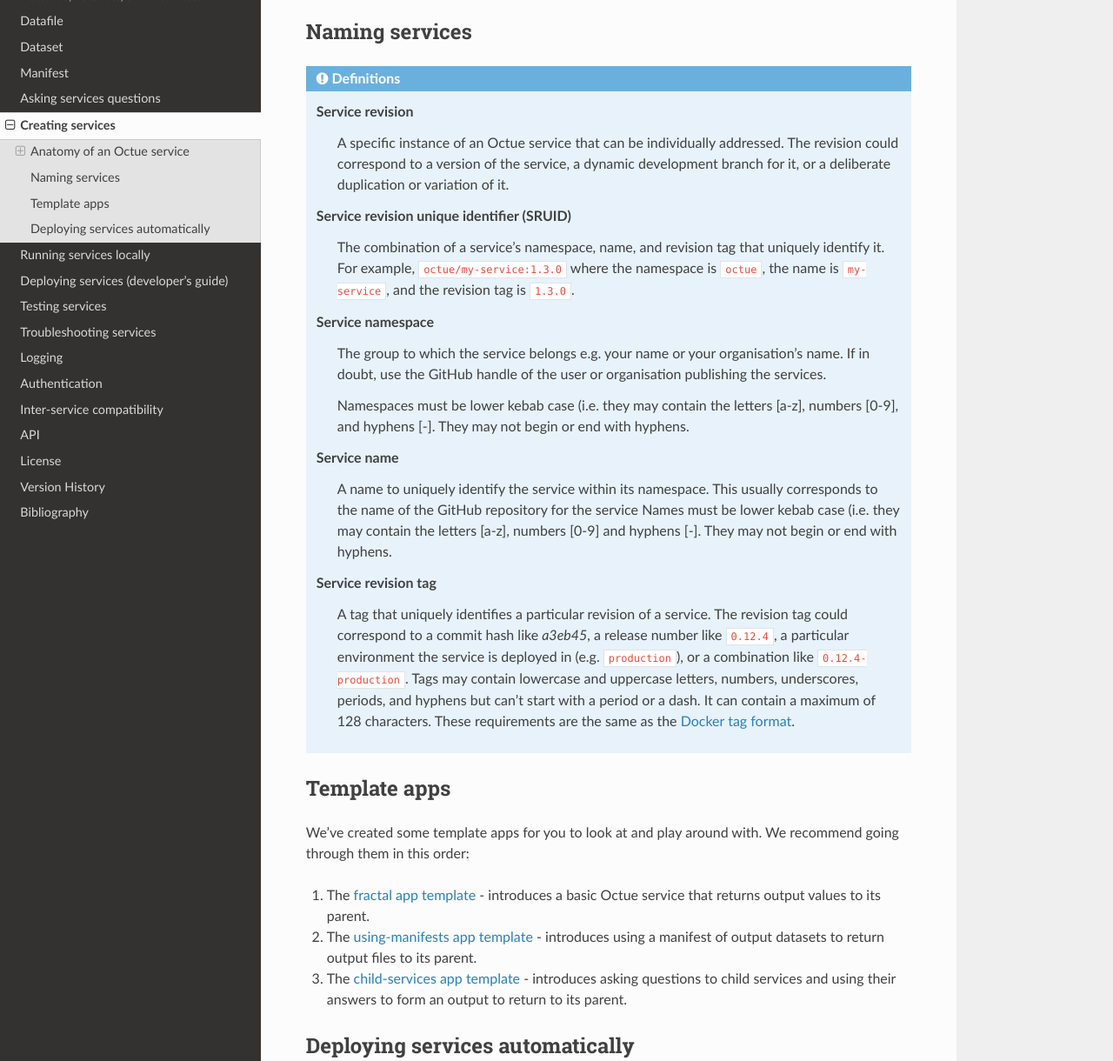
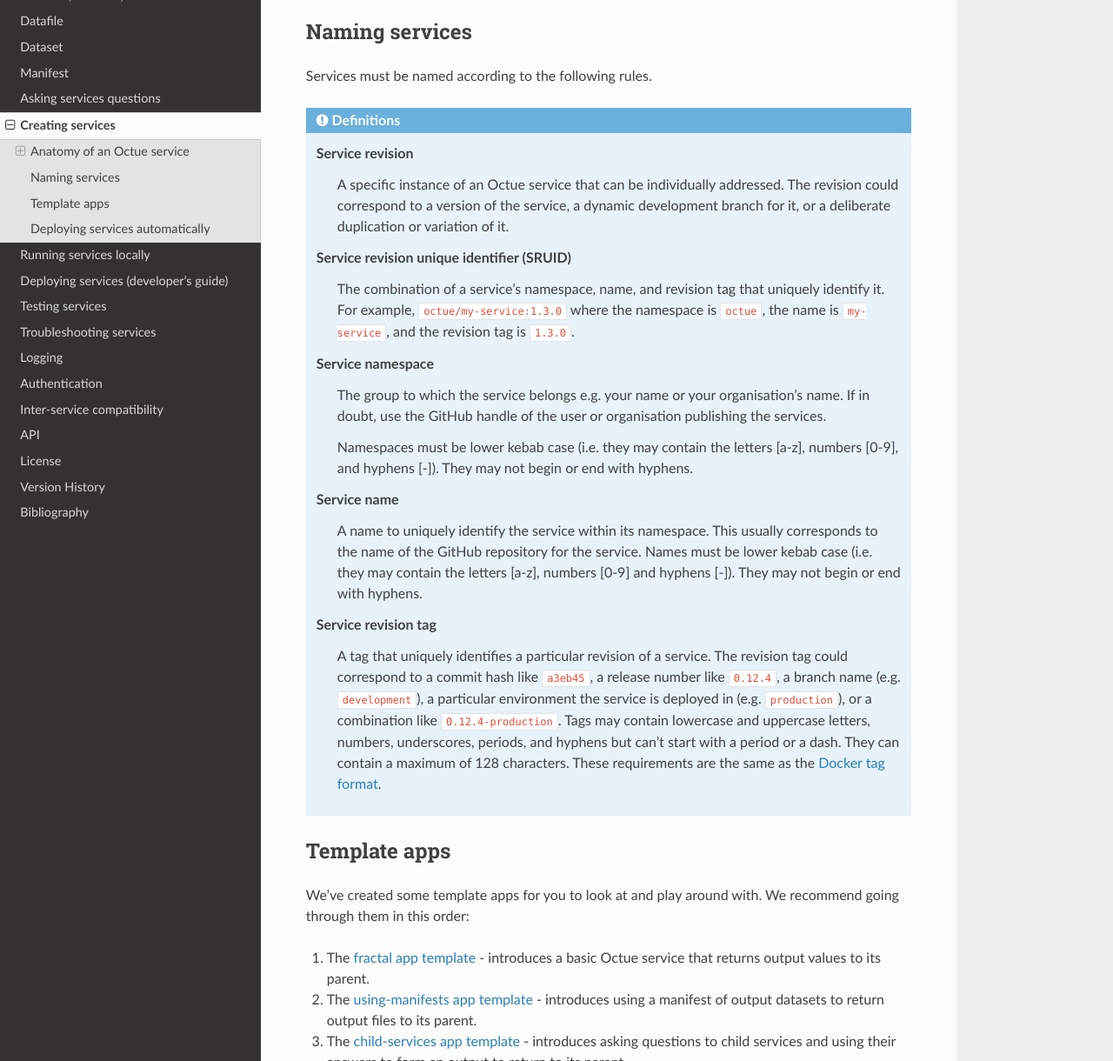
Before and after one commit to octue/octue-sdk-python, a Sphinx documentation site: the page built from docs/source/creating_services.rst, in a window 1280 px wide and 1400 px high, scrolled down 1349 px, cut to the strip 180-1400 px from the top of the window. Shown: the whole strip at 87% size. Built offline with Sphinx 7.4.7 and the Read the Docs theme 2.0.0, drawn with Linux system fonts in a browser that asks for light colours.

Commit message:
DOC: Improve service naming rules documentation

```diff
--- a/docs/source/creating_services.rst
+++ b/docs/source/creating_services.rst
@@ -183,6 +183,7 @@ Dockerfile (optional)
 
 Naming services
 ===============
+Services must be named according to the following rules.
 
 .. admonition:: Definitions
 
@@ -199,21 +200,21 @@ Naming services
         The group to which the service belongs e.g. your name or your organisation's name. If in doubt, use the GitHub
         handle of the user or organisation publishing the services.
 
-        Namespaces must be lower kebab case (i.e. they may contain the letters [a-z], numbers [0-9], and hyphens [-].
+        Namespaces must be lower kebab case (i.e. they may contain the letters [a-z], numbers [0-9], and hyphens [-]).
         They may not begin or end with hyphens.
 
     Service name
         A name to uniquely identify the service within its namespace. This usually corresponds to the name of the GitHub
-        repository for the service Names must be lower kebab case (i.e. they may contain the letters [a-z],
-        numbers [0-9] and hyphens [-]. They may not begin or end with hyphens.
+        repository for the service. Names must be lower kebab case (i.e. they may contain the letters [a-z],
+        numbers [0-9] and hyphens [-]). They may not begin or end with hyphens.
 
     Service revision tag
         A tag that uniquely identifies a particular revision of a service. The revision tag could correspond to a commit
-        hash like `a3eb45`, a release number like ``0.12.4``, a particular environment the service is deployed in (e.g.
-        ``production``), or a combination like ``0.12.4-production``. Tags may contain lowercase and uppercase letters,
-        numbers, underscores, periods, and hyphens but can't start with a period or a dash. It can contain a maximum of
-        128 characters. These requirements are the same as the `Docker tag format
-        <https://docs.docker.com/engine/reference/commandline/tag/>`_.
+        hash like ``a3eb45``, a release number like ``0.12.4``, a branch name (e.g. ``development``), a particular
+        environment the service is deployed in (e.g. ``production``), or a combination like ``0.12.4-production``. Tags
+        may contain lowercase and uppercase letters, numbers, underscores, periods, and hyphens but can't start with a
+        period or a dash. They can contain a maximum of 128 characters. These requirements are the same as the `Docker
+        tag format <https://docs.docker.com/engine/reference/commandline/tag/>`_.
 
 
 Template apps
```
